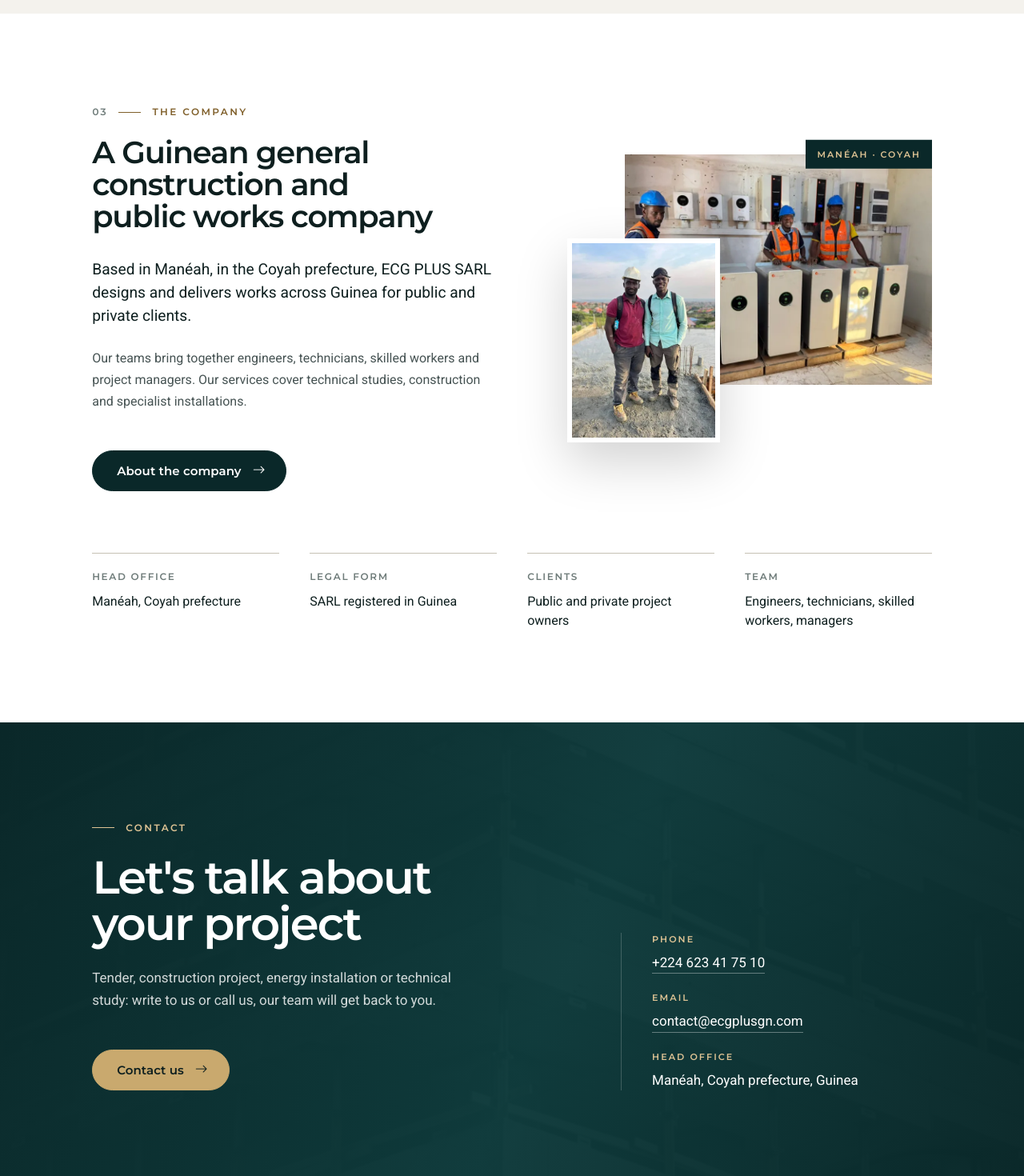
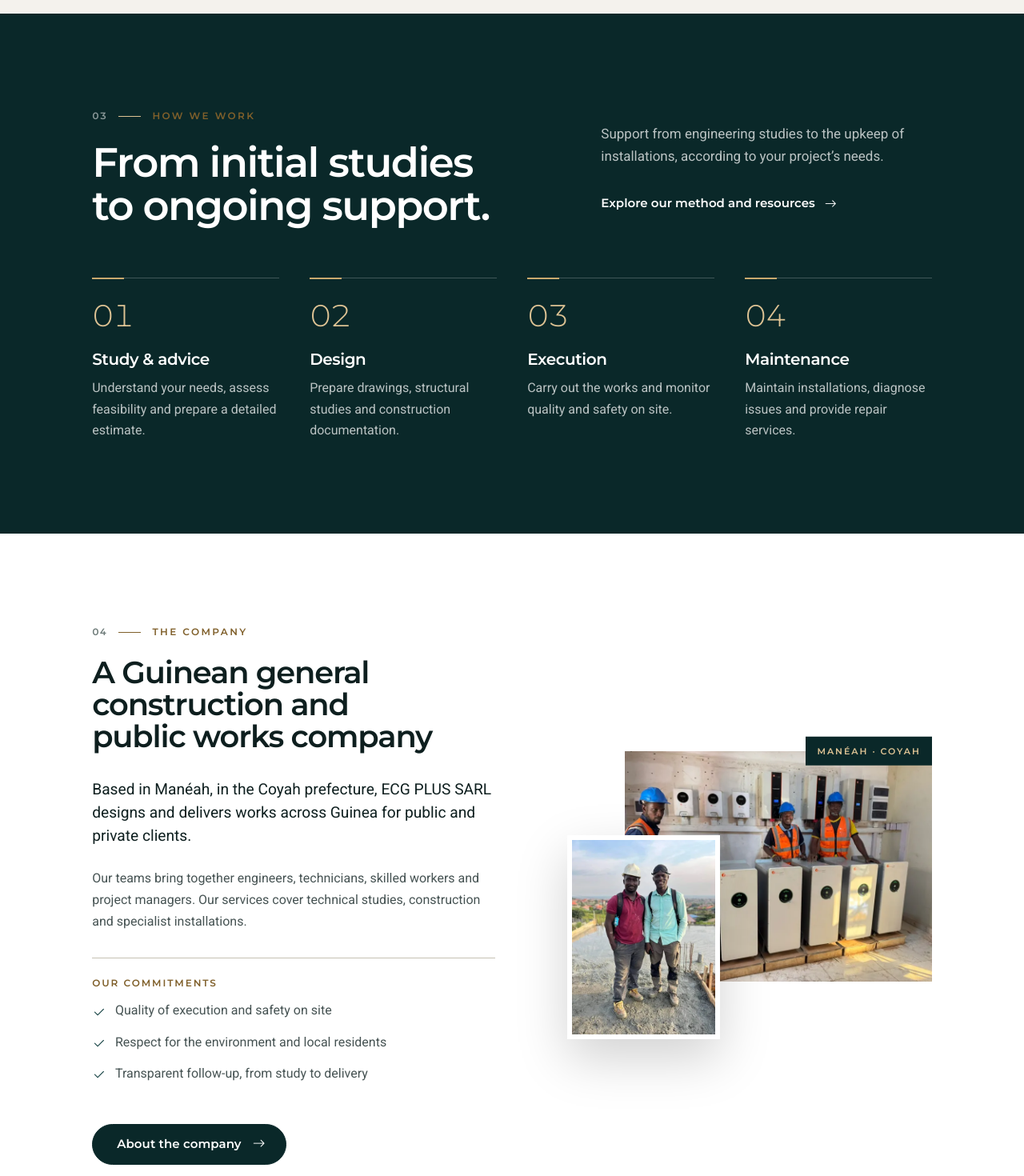
Before and after one commit to Gaslandie/ecg_plus_react, a React (Vite) app: page / in a window 1280 px wide. Shown: the part 3000-4470 px from the top of the page at 80% size. Built offline with nearby package versions, Linux system fonts and the light colour scheme.

Commit message:
feat(home): enrichir les aperçus du site

```diff
--- a/src/i18n/translations.js
+++ b/src/i18n/translations.js
@@ -302,6 +302,9 @@
         p2: "Groupes électrogènes, solaire photovoltaïque, électricité bâtiment, automatismes et systèmes hydriques.",
         p3: "Génie civil spécialisé, constructions métalliques, chaudronnerie, tuyauterie et services pour les projets miniers.",
         p4: "Études de faisabilité, plans et devis, expertise technique du bâtiment, fourniture de matériaux et d'équipements.",
+      },
+      method: {
+        cta: "Découvrir notre méthode et nos moyens",
       },
       company: {
         eyebrow: "L'entreprise",
@@ -1233,6 +1236,9 @@
         p3: "Specialised civil engineering, steel structures, boilermaking, piping and services for mining projects.",
         p4: "Feasibility studies, plans and estimates, building technical expertise, supply of materials and equipment.",
       },
+      method: {
+        cta: "Explore our method and resources",
+      },
       company: {
         eyebrow: "The company",
         title: "A Guinean general construction and public works company",
--- a/src/pages/ExpertiseServices.jsx
+++ b/src/pages/ExpertiseServices.jsx
@@ -118,7 +118,7 @@
         })}
       </div>
 
-      <section className="ecg-section ecg-section--paper services-process" aria-labelledby="process-title">
+      <section id="methode" className="ecg-section ecg-section--paper services-process" aria-labelledby="process-title">
         <div className="ds-container">
           <div data-reveal>
             <SectionHead eyebrow={content.process.eyebrow} title={content.process.title} titleId="process-title" lead={content.process.intro} />
--- a/src/pages/Home.jsx
+++ b/src/pages/Home.jsx
@@ -17,6 +17,8 @@
 export default function Home() {
   const { t } = useI18n();
   const facts = t('homePage.company.facts');
+  const process = t('expertiseServicesPage.process');
+  const commitments = t('homePage.company.commitments');
 
   return (
     <main className="page-with-hero ecg-home">
@@ -76,17 +78,54 @@
         </div>
       </section>
 
-      {/* ---------- 03 · L'entreprise ---------- */}
+      {/* ---------- 03 · Méthode ---------- */}
+      <section className="ecg-section ecg-home-method" aria-labelledby="home-method-title">
+        <div className="ds-container">
+          <div data-reveal>
+            <SectionHead
+              index="03"
+              eyebrow={process.eyebrow}
+              title={process.title}
+              titleId="home-method-title"
+              lead={process.intro}
+              action={(
+                <Link to="/expertiseservices#methode" className="ecg-link ecg-link--light">
+                  <span>{t('homePage.method.cta')}</span><i className="bi bi-arrow-right" aria-hidden="true" />
+                </Link>
+              )}
+            />
+          </div>
+          <ol className="ecg-steps ecg-home-method__steps" data-reveal-group>
+            {process.steps.map((step, index) => (
+              <li key={step.title} data-reveal>
+                <span className="ecg-steps__num">0{index + 1}</span>
+                <h3>{step.title}</h3>
+                <p>{step.text}</p>
+              </li>
+            ))}
+          </ol>
+        </div>
+      </section>
+
+      {/* ---------- 04 · L'entreprise ---------- */}
       <section className="ecg-section ecg-home-company" aria-labelledby="home-company-title">
         <div className="ds-container">
           <div className="ecg-home-company__grid">
             <div className="ecg-home-company__body" data-reveal>
               <p className="ecg-eyebrow ecg-eyebrow--indexed">
-                <span className="ecg-eyebrow__num">03</span><span>{t('homePage.company.eyebrow')}</span>
+                <span className="ecg-eyebrow__num">04</span><span>{t('homePage.company.eyebrow')}</span>
               </p>
               <h2 id="home-company-title" className="ecg-title ecg-title--wide">{t('homePage.company.title')}</h2>
               <p className="ecg-lead ecg-lead--strong">{t('homePage.company.lead')}</p>
               <p className="ecg-text">{t('homePage.company.text')}</p>
+              <div className="ecg-home-company__commitments">
+                <h3>{t('homePage.company.commitmentsTitle')}</h3>
+                <ul>
+                  {Array.isArray(commitments) && commitments.map(commitment => (
+                    <li key={commitment}><i className="bi bi-check2" aria-hidden="true" /><span>{commitment}</span></li>
+                  ))}
+                </ul>
+              </div>
               <Link to="/presentation" className="ds-btn ds-btn--pill ds-btn--dark">
                 {t('homePage.company.cta')}<i className="bi bi-arrow-right" aria-hidden="true" />
               </Link>
@@ -109,7 +148,7 @@
         </div>
       </section>
 
-      {/* ---------- 04 · Contact ---------- */}
+      {/* ---------- 05 · Contact ---------- */}
       <CtaBand
         id="home-contact-title"
         eyebrow={t('homePage.contact.eyebrow')}
--- a/src/styles/home.css
+++ b/src/styles/home.css
@@ -201,12 +201,28 @@
 .ecg-showcase__link:focus-visible { outline: none; }
 .ecg-showcase__link:focus-visible .ecg-showcase__title { text-decoration: underline; text-decoration-thickness: 2px; text-underline-offset: 6px; text-decoration-color: var(--ds-primary); }
 
+/* Méthode : extrait de la page Expertises, sur fond sombre pour rythmer la lecture. */
+.ecg-home-method { background: var(--ds-primary-dark); color: var(--ds-white); }
+.ecg-home-method .ecg-title,
+.ecg-home-method .ecg-steps h3 { color: var(--ds-white); }
+.ecg-home-method .ecg-lead,
+.ecg-home-method .ecg-steps p { color: rgba(255, 255, 255, 0.72); }
+.ecg-home-method .ecg-eyebrow__num { color: rgba(255, 255, 255, 0.52); }
+.ecg-home-method .ecg-eyebrow__num::after { background: var(--ds-accent-light); }
+.ecg-home-method .ecg-steps > li { border-top-color: rgba(255, 255, 255, 0.22); }
+.ecg-home-method .ecg-steps__num { color: var(--ds-accent-light); }
+
 /* L'entreprise : déclaration + collage + repères */
 .ecg-home-company__grid { display: grid; grid-template-columns: minmax(0, 1.05fr) minmax(0, 0.95fr); gap: clamp(2.5rem, 7vw, 8rem); align-items: center; margin-bottom: clamp(3rem, 6vw, 5.5rem); }
 .ecg-home-company__body { display: flex; flex-direction: column; align-items: flex-start; }
 .ecg-home-company__body .ecg-title { margin-bottom: var(--ds-space-5); font-size: clamp(1.9rem, 3vw, 2.9rem); max-width: 22ch; }
 .ecg-home-company__body .ecg-lead--strong { margin-bottom: var(--ds-space-4); }
-.ecg-home-company__body .ecg-text { margin-bottom: var(--ds-space-6); }
+.ecg-home-company__body .ecg-text { margin-bottom: var(--ds-space-5); }
+.ecg-home-company__commitments { width: 100%; margin-bottom: var(--ds-space-6); padding-top: var(--ds-space-4); border-top: 1px solid var(--ds-line-strong); }
+.ecg-home-company__commitments h3 { margin: 0 0 var(--ds-space-3); font-size: 0.75rem; font-weight: var(--ds-fw-semibold); letter-spacing: 0.16em; text-transform: uppercase; color: var(--ds-accent-ink); }
+.ecg-home-company__commitments ul { display: grid; gap: 12px; margin: 0; padding: 0; list-style: none; }
+.ecg-home-company__commitments li { display: flex; align-items: flex-start; gap: 12px; color: var(--ds-body); line-height: 1.5; }
+.ecg-home-company__commitments i { flex: 0 0 auto; margin-top: 2px; color: var(--ds-primary); font-size: 1.05rem; }
 
 @media (max-width: 1100px) {
   .ecg-showcase { grid-template-columns: minmax(0, 0.8fr) minmax(0, 1.2fr); gap: clamp(2rem, 4vw, 3rem); }
```
